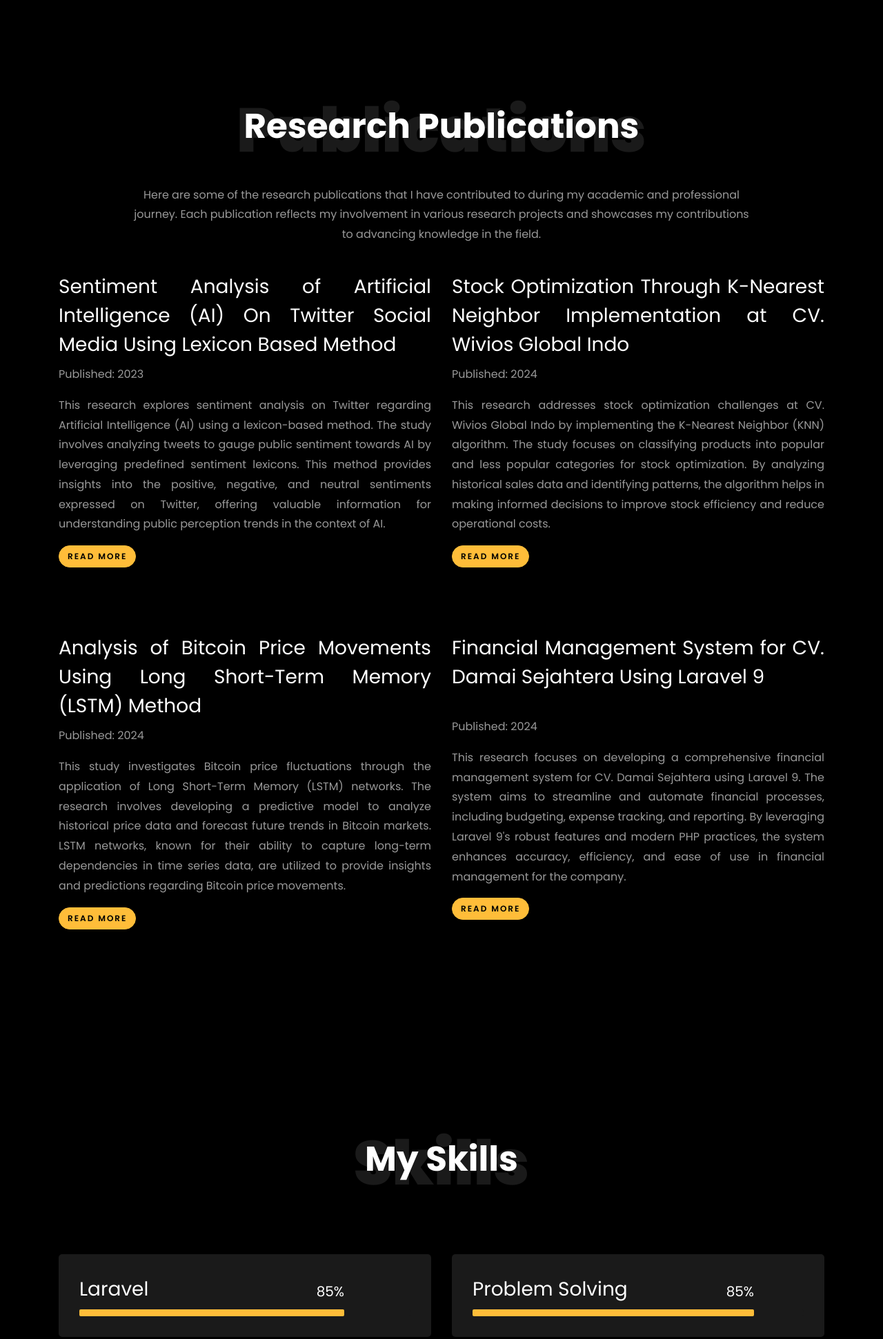
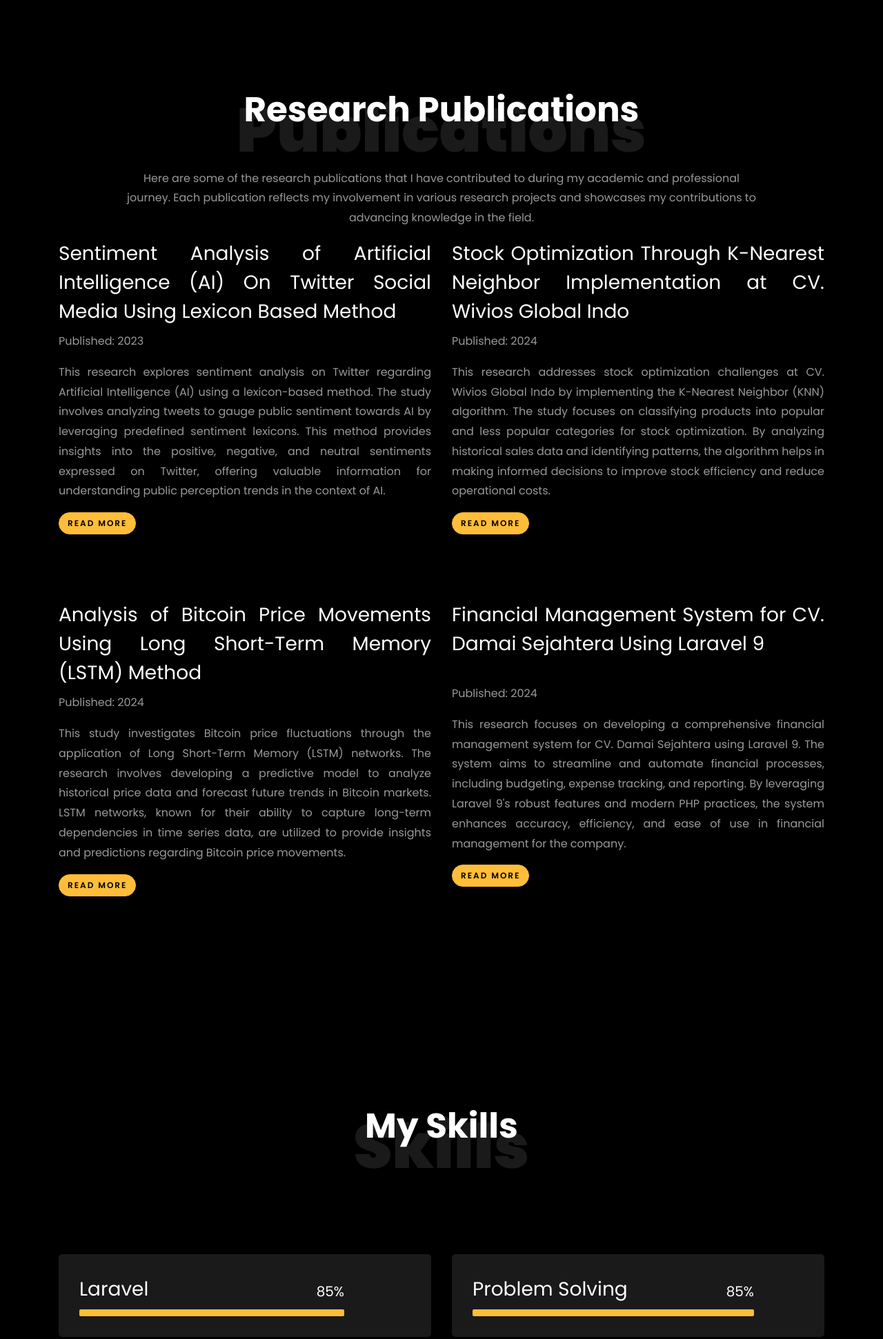
Before and after one commit to stevennadii/Portofolio-Website, a plain HTML site: page index.html in a window 1280 px wide. Shown: the part 3300-5242 px from the top of the page at 69% size. Drawn offline with Linux system fonts and the light colour scheme; files whose address does not match are found by name.

Commit message:
Update index.html

```diff
--- a/index.html
+++ b/index.html
@@ -308,9 +308,9 @@
     </section>
     <!-- Research Publications -->
     <section class="ftco-section" id="publications-section">
-      <div class="container lh-base  text-justify">
+      <div class="container text-justify">
         <div class="row justify-content-center ">
-          <div class="col-md-10 heading-section  p-4 text-center ftco-animate">
+          <div class="col-md-10 heading-section text-center ftco-animate">
             <h1 class="big big-2">Publications</h1>
             <h2 class="mb-5">Research Publications</h2>
             <p>
@@ -372,15 +372,12 @@
           </div>
           </div>
 
-          <!-- Add more publications as needed -->
-        </div>
-      </div>
     </section>
     <!-- Skills -->
     <section class="ftco-section" id="skills-section">
       <div class="container">
-        <div class="row justify-content-center ">
-          <div class="col-md-12 heading-section p-4 text-center ftco-animate">
+        <div class="row justify-content-center p-4 mb-5">
+          <div class="col-md-12 heading-section text-center ftco-animate">
             <h1 class="big big-2 mb-3">Skills</h1>
             <h2 class="mb-5">My Skills</h2>
             <br>
@@ -497,8 +494,8 @@
     <!-- Project Screenshot -->
     <section class="ftco-section ftco-project" id="projects-section">
       <div class="container">
-        <div class="row justify-content-center ">
-          <div class="col-md-12 heading-section p-4 text-center ftco-animate">
+        <div class="row justify-content-center p-4 mb-5">
+          <div class="col-md-12 heading-section text-center ftco-animate">
             <h1 class="big big-2">Projects</h1>
             <h2 class="mb-4">My Projects</h2>
           </div>
```
